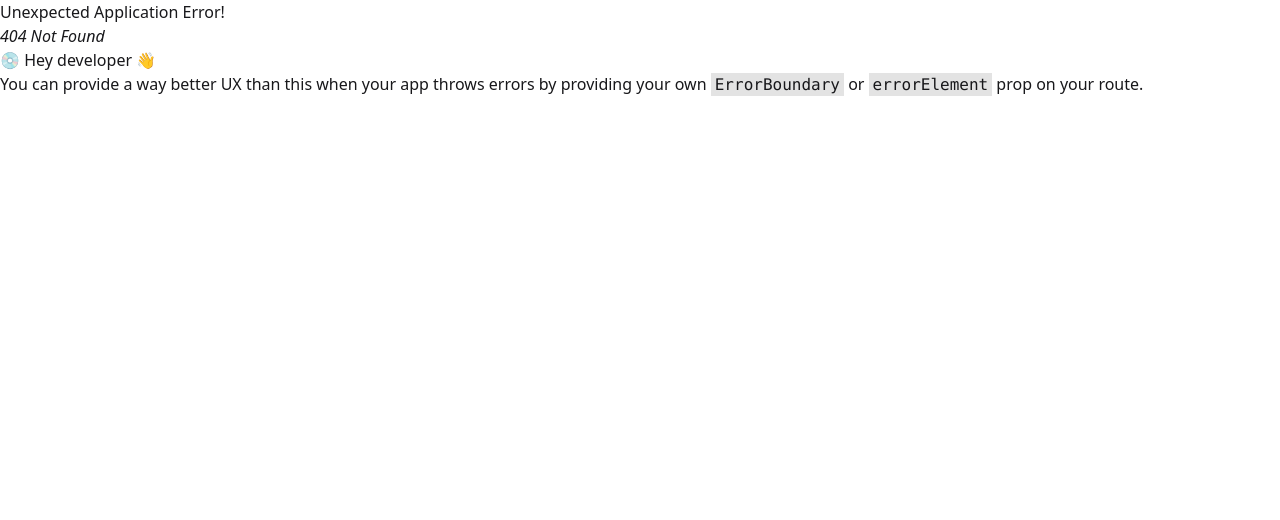
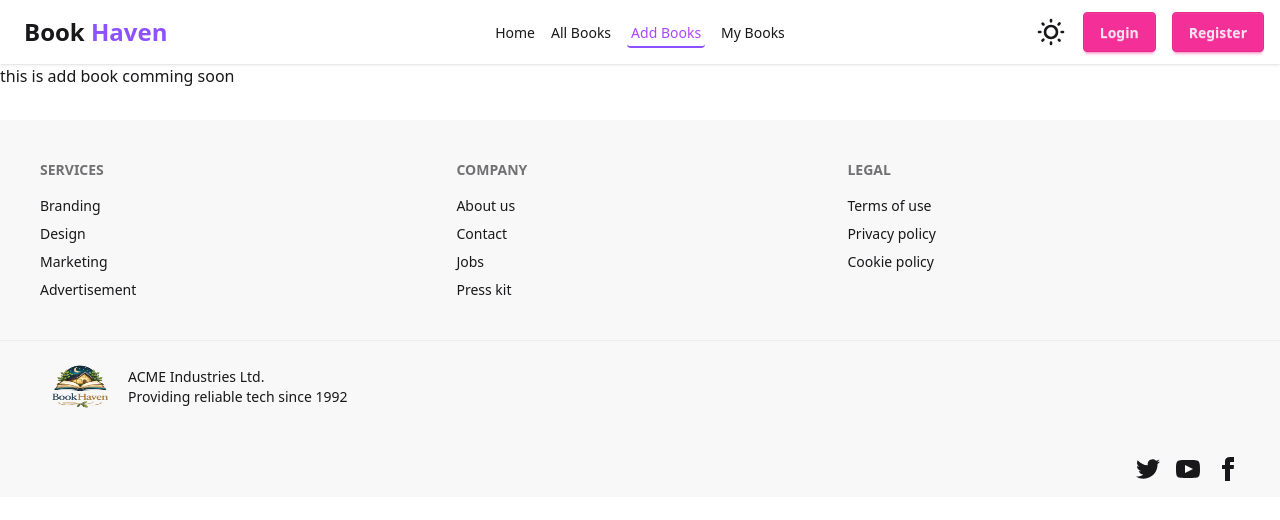
Before and after one commit to Hasib473/Book-Haven-Client, a React (Vite) app: page /add-books in a window 1280 px wide. Before the commit this address had no page. Shown: the top 520 px of the page. Built offline with nearby package versions, Linux system fonts and the light colour scheme.

Commit message:
adding Navlink and add books and all books route

```diff
--- a/src/Components/Home/HomeSection.jsx
+++ b/src/Components/Home/HomeSection.jsx
@@ -72,7 +72,7 @@ export function BookOfTheWeek() {
       </span>
 
       <h2 className="mb-4 text-4xl font-bold leading-tight">
-        The Silent Library
+        The Great Gatsby: A Timeless Classic of the Jazz Age
       </h2>
 
       <p className="mb-8 max-w-xl text-lg leading-relaxed ">
--- /dev/null
+++ b/src/Components/NavItem.jsx
@@ -0,0 +1,19 @@
+import React from 'react';
+import { NavLink } from 'react-router';
+
+const NavItem = ({to, children}) => {
+    return (
+        <div>
+            <NavLink
+            to={to}
+            className={({ isActive }) =>
+               (isActive ? 'text-purple-500 border-b-2 border-violet-500 p-1 rounded-sm ' : 'text-default')}>
+            {children}
+
+
+            </NavLink>
+        </div>
+    );
+};
+
+export default NavItem;
--- a/src/Components/Navbar.jsx
+++ b/src/Components/Navbar.jsx
@@ -1,5 +1,7 @@
 import React, { useEffect, useState } from 'react';
 import logoimg from '../assets/bhtext logo.png'
+import { NavLink } from 'react-router';
+import NavItem from './NavItem';
 
 const Navbar = () => {
 
@@ -45,35 +47,28 @@ const [theme, setTheme] = useState(localStorage.getItem("theme") || "light");
       tabIndex={0}
       className="menu menu-sm dropdown-content bg-base-100 rounded-box z-[1] mt-3 w-52 p-2 shadow"
     >
-      <li><a>Item 1</a></li>
+      <li><a>Home</a></li>
       <li>
-        <a>Parent</a>
-        <ul className="p-2">
-          <li><a>Submenu 1</a></li>
-          <li><a>Submenu 2</a></li>
-        </ul>
+        <a>All Books</a>
+
       </li>
-      <li><a>Item 3</a></li>
+      <li><a>Add Books</a></li>
+      <li><a>My Books</a></li>
     </ul>
   </div>
 
   {/* LOGO */}
-  <img
-    src={logoimg}
-    alt="Book Haven Logo"
-    className="h-14 w-auto object-contain"
-  />
+        <a className="text-2xl font-extrabold">Book <span className='text-violet-500'>Haven</span></a>
 </div>
 
   <div className="navbar-center hidden lg:flex">
-    <ul className="menu menu-horizontal px-1">
-      <li><a>Home</a></li>
-      <li>
-        <a>All Books</a>
-      </li>
-      <li><a>Add Books</a></li>
+    <ul className="menu menu-horizontal px-1 gap-4">
+      <NavItem to="/">Home</NavItem>
 
-     <li><a>My Books</a></li>
+        <NavItem to="/all-books">All Books</NavItem>
+
+      <NavItem to="/add-books">Add Books</NavItem>
+     <NavItem to="/my-books">My Books</NavItem>
     </ul>
   </div>
   <div className="navbar-end gap-4">
@@ -101,7 +96,8 @@ const [theme, setTheme] = useState(localStorage.getItem("theme") || "light");
       d="M21.64,13a1,1,0,0,0-1.05-.14,8.05,8.05,0,0,1-3.37.73A8.15,8.15,0,0,1,9.08,5.49a8.59,8.59,0,0,1,.25-2A1,1,0,0,0,8,2.36,10.14,10.14,0,1,0,22,14.05,1,1,0,0,0,21.64,13Zm-9.5,6.69A8.14,8.14,0,0,1,7.08,5.22v.27A10.15,10.15,0,0,0,17.22,15.63a9.79,9.79,0,0,0,2.1-.22A8.11,8.11,0,0,1,12.14,19.73Z" />
   </svg>
 </label>
-    <a className="btn">Login</a>
+    <a className="btn btn-secondary">Login</a>
+    <a className="btn btn-secondary">Register</a>
   </div>
 </div>
     );
--- /dev/null
+++ b/src/Pages/AddBook.jsx
@@ -0,0 +1,11 @@
+import React from 'react';
+
+const AddBook = () => {
+    return (
+        <div>
+            <p>this is add book comming soon</p>
+        </div>
+    );
+};
+
+export default AddBook;
--- /dev/null
+++ b/src/Pages/AllBooks.jsx
@@ -0,0 +1,11 @@
+import React from 'react';
+
+const AllBooks = () => {
+    return (
+        <div>
+             all books page comming soon here
+        </div>
+    );
+};
+
+export default AllBooks;
--- a/src/Router/Router.jsx
+++ b/src/Router/Router.jsx
@@ -1,6 +1,8 @@
 import { createBrowserRouter } from "react-router";
 import MainLayout from "../Layout/MainLayout";
 import Home from "../Pages/Home";
+import AllBooks from "../Pages/AllBooks";
+import AddBook from "../Pages/AddBook";
 
 const router = createBrowserRouter([
     {
@@ -10,6 +12,15 @@ const router = createBrowserRouter([
             {
                 index: true,
                 Component: Home
+            },
+            {
+                path:'/all-books',
+                Component: AllBooks
+            },
+
+            {
+                path:'/add-books',
+                Component: AddBook
             }
         ]
     }
```
